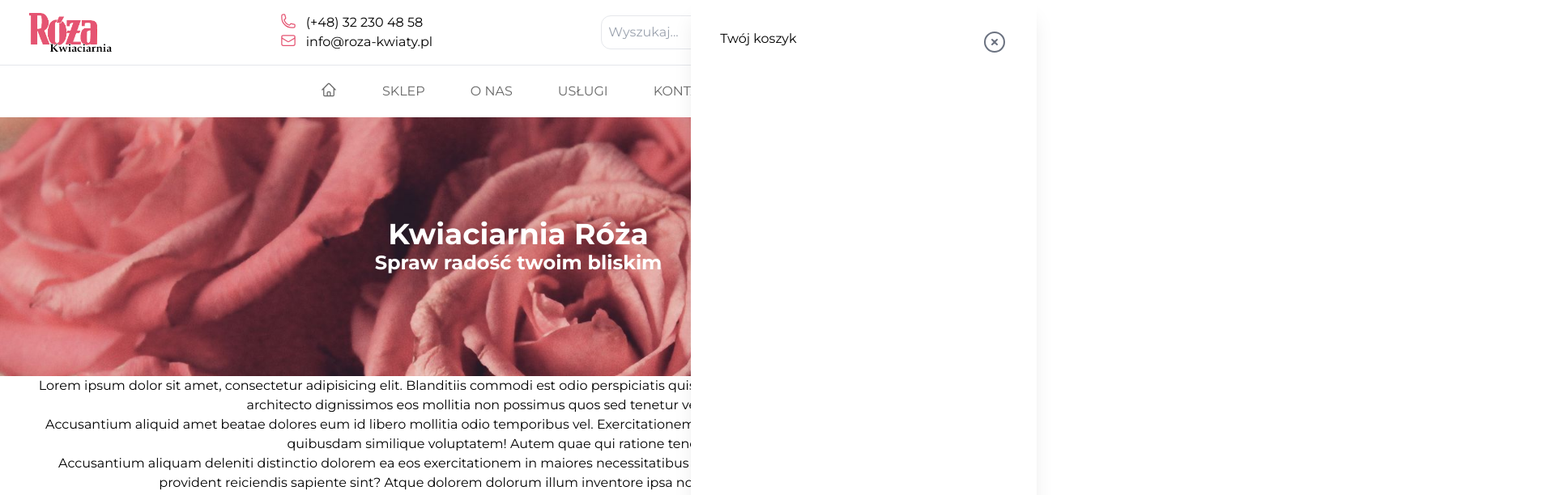
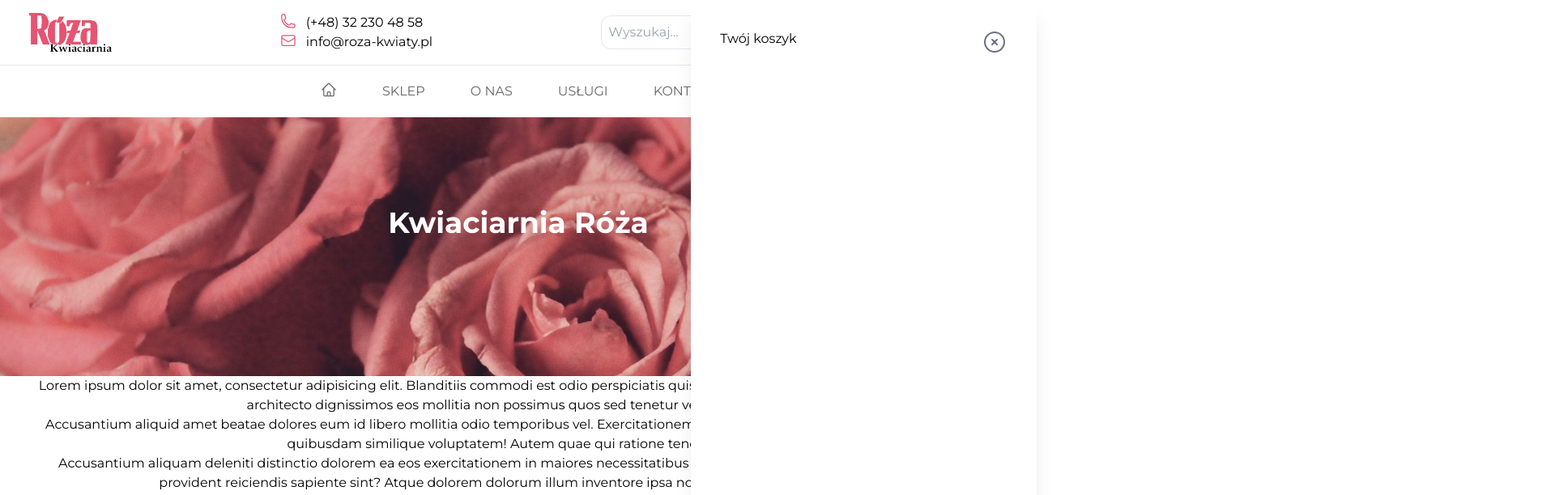
Before and after one commit to kpietryga/react_store, a React (Vite) app: page / in a window 1280 px wide. Shown: the top 612 px of the page at 81% size, 1920 px wide, since content can reach past the window. Built offline with nearby package versions, Linux system fonts and the light colour scheme.

Commit message:
Add swiperr

```diff
--- a/package.json
+++ b/package.json
@@ -14,12 +14,14 @@
     "axios": "^1.7.9",
     "react": "^18.3.1",
     "react-dom": "^18.3.1",
-    "react-router-dom": "^7.0.2"
+    "react-router-dom": "^7.0.2",
+    "swiper": "^11.2.0"
   },
   "devDependencies": {
     "@eslint/js": "^9.15.0",
     "@types/react": "^18.3.12",
     "@types/react-dom": "^18.3.1",
+    "@types/swiper": "^5.4.3",
     "@vitejs/plugin-react": "^4.3.4",
     "autoprefixer": "^10.4.20",
     "eslint": "^9.15.0",
--- a/src/components/pages/Home.tsx
+++ b/src/components/pages/Home.tsx
@@ -1,10 +1,20 @@
 import React from "react";
 //import {HomeIcon} from '@heroicons/react/24/outline';
 //import hero from '../../assets/hero.jpg';
-
+import { Swiper, SwiperSlide } from 'swiper/react';
+import 'swiper/css';
 
 
 const Home: React.FC = () => {
+
+    const texts = [
+        "Tekst pierwszy",
+        "Tekst drugi",
+        "Tekst trzeci",
+        "Tekst czwarty",
+    ];
+
+
     return (
 <>
     <div className="bg-custom-pattern bg-cover">
@@ -12,6 +22,19 @@
             <h1 className="text-4xl font-bold text-white text-left animate-fadeIn">Kwiaciarnia Róża</h1>
             <div className="overflow-hidden">
                 <h2 className="text-2xl text-white font-bold animate-fadeIn">Spraw radość twoim bliskim</h2>
+
+                <Swiper
+                    spaceBetween={50}
+                    slidesPerView={1}
+                    loop={true}
+                >
+                    {texts.map((text, index) => (
+                        <SwiperSlide key={index}>
+                            <h2>{text}</h2>
+                        </SwiperSlide>
+                    ))}
+                </Swiper>
+
             </div>
         </div>
     </div>
```
Also changed, not shown: 1 other file (tests, documents, lock files or other folders).
